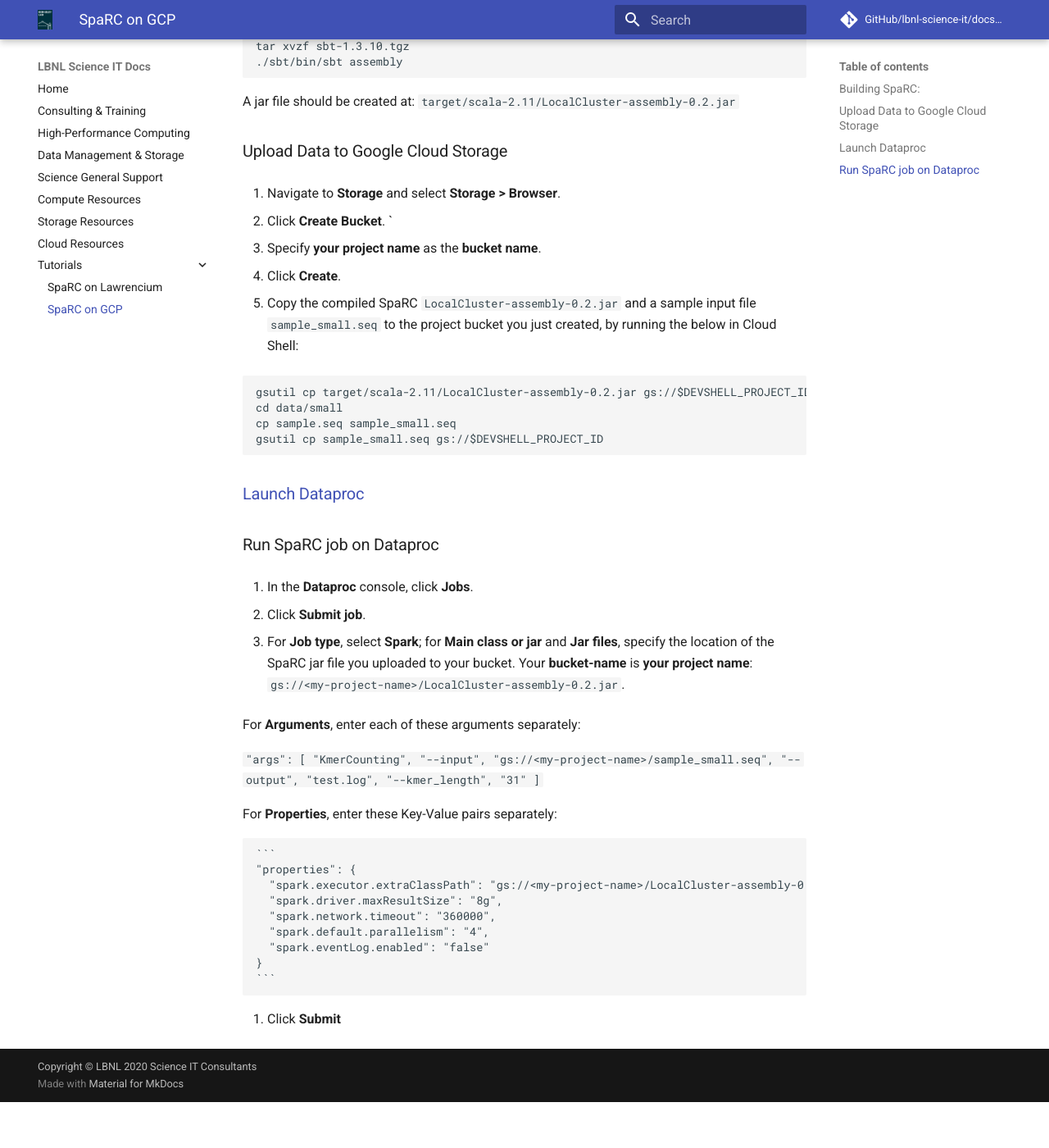
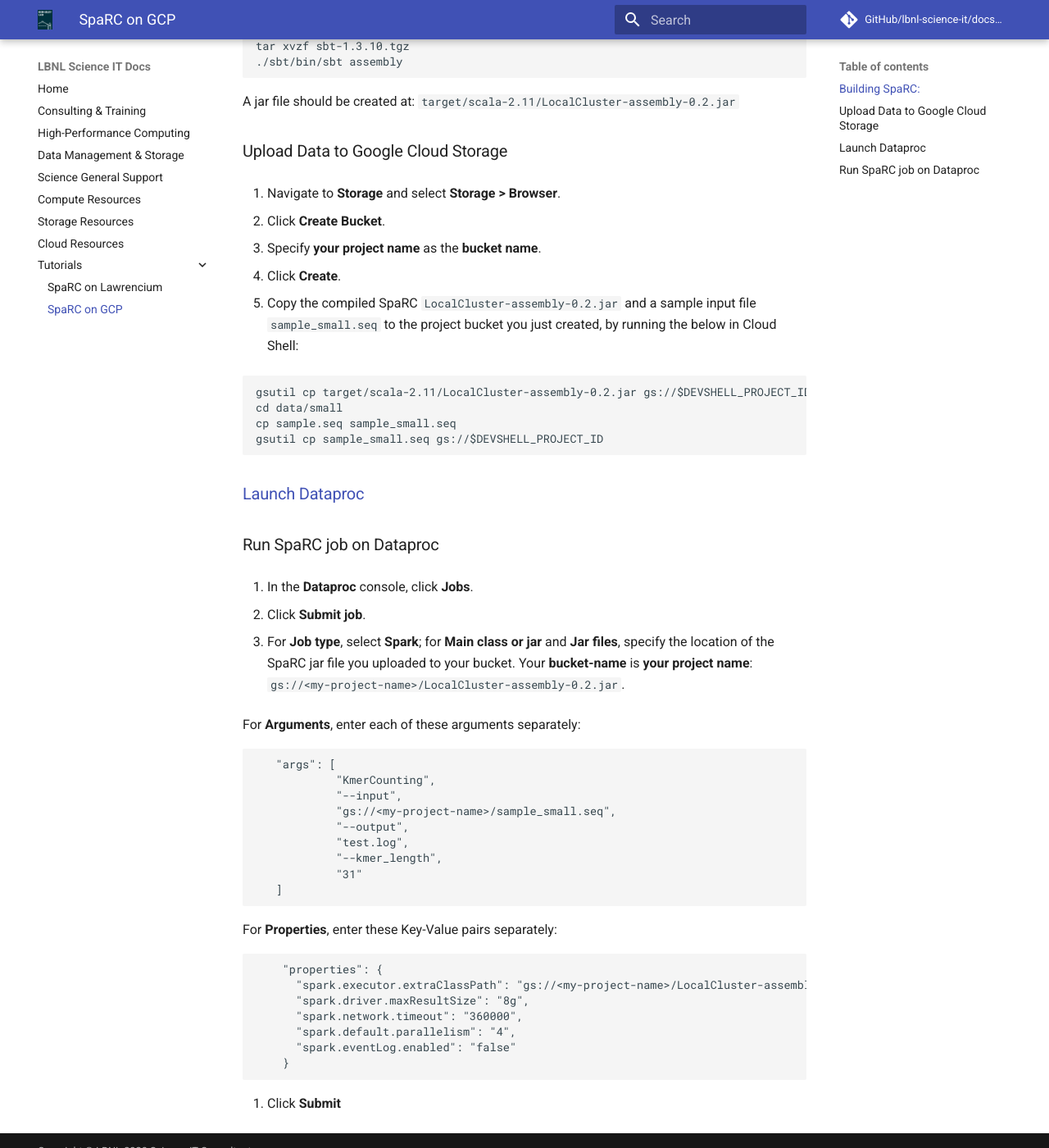
Before and after one commit to lbnl-science-it/docs-source, an MkDocs documentation site: the page built from docs/sparc_on_gcp.md, in a window 1280 px wide and 1400 px high, scrolled down 288 px. Shown: the whole window at 82% size. Built offline with MkDocs 1.6.1 and Material for MkDocs 9.7.7, drawn with Linux system fonts in a browser that asks for light colours; comment, search, counter and statistics services are not loaded; before the commit the page ends 1632 px from its top, so only the background shows below that; part of the change alters nothing that is shown.

Commit message:
updated the format of Arguments in json

````diff
--- a/docs/sparc_on_gcp.md
+++ b/docs/sparc_on_gcp.md
@@ -14,13 +14,13 @@ A jar file should be created at: `target/scala-2.11/LocalCluster-assembly-0.2.ja
 ### Upload Data to Google Cloud Storage
 1. Navigate to __Storage__ and select __Storage > Browser__.
 
-2. Click __Create Bucket__.
-`
-3. Specify __your project name__ as the __bucket name__.
+1. Click __Create Bucket__.
 
-4. Click __Create__.
+1. Specify __your project name__ as the __bucket name__.
 
-5. Copy the compiled SpaRC `LocalCluster-assembly-0.2.jar` and a sample input file `sample_small.seq` to the project bucket you just created, by running the below in Cloud Shell:
+1. Click __Create__.
+
+1. Copy the compiled SpaRC `LocalCluster-assembly-0.2.jar` and a sample input file `sample_small.seq` to the project bucket you just created, by running the below in Cloud Shell:
 
 ```shell
 gsutil cp target/scala-2.11/LocalCluster-assembly-0.2.jar gs://$DEVSHELL_PROJECT_ID
@@ -33,13 +33,13 @@ gsutil cp sample_small.seq gs://$DEVSHELL_PROJECT_ID
 ### Run SpaRC job on Dataproc
 1. In the __Dataproc__ console, click __Jobs__.
 
-2. Click __Submit job__.
+1. Click __Submit job__.
 
-3. For __Job type__, select __Spark__; for __Main class or jar__ and __Jar files__, specify the location of the SpaRC jar file you uploaded to your bucket. Your __bucket-name__ is __your project name__: `gs://<my-project-name>/LocalCluster-assembly-0.2.jar`.
+1. For __Job type__, select __Spark__; for __Main class or jar__ and __Jar files__, specify the location of the SpaRC jar file you uploaded to your bucket. Your __bucket-name__ is __your project name__: `gs://<my-project-name>/LocalCluster-assembly-0.2.jar`.
 
    For __Arguments__, enter each of these arguments separately:
 
-   ```
+```
    "args": [
             "KmerCounting",
             "--input",
@@ -49,11 +49,11 @@ gsutil cp sample_small.seq gs://$DEVSHELL_PROJECT_ID
             "--kmer_length",
             "31"
    ]
-   ```
+```
 
    For __Properties__, enter these Key-Value pairs separately:
 
-    ```
+```
     "properties": {
       "spark.executor.extraClassPath": "gs://<my-project-name>/LocalCluster-assembly-0.2.jar",
       "spark.driver.maxResultSize": "8g",
@@ -61,6 +61,6 @@ gsutil cp sample_small.seq gs://$DEVSHELL_PROJECT_ID
       "spark.default.parallelism": "4",
       "spark.eventLog.enabled": "false"
     }
-    ```
+```
 
- 4. Click __Submit__
+ 1. Click __Submit__
````
